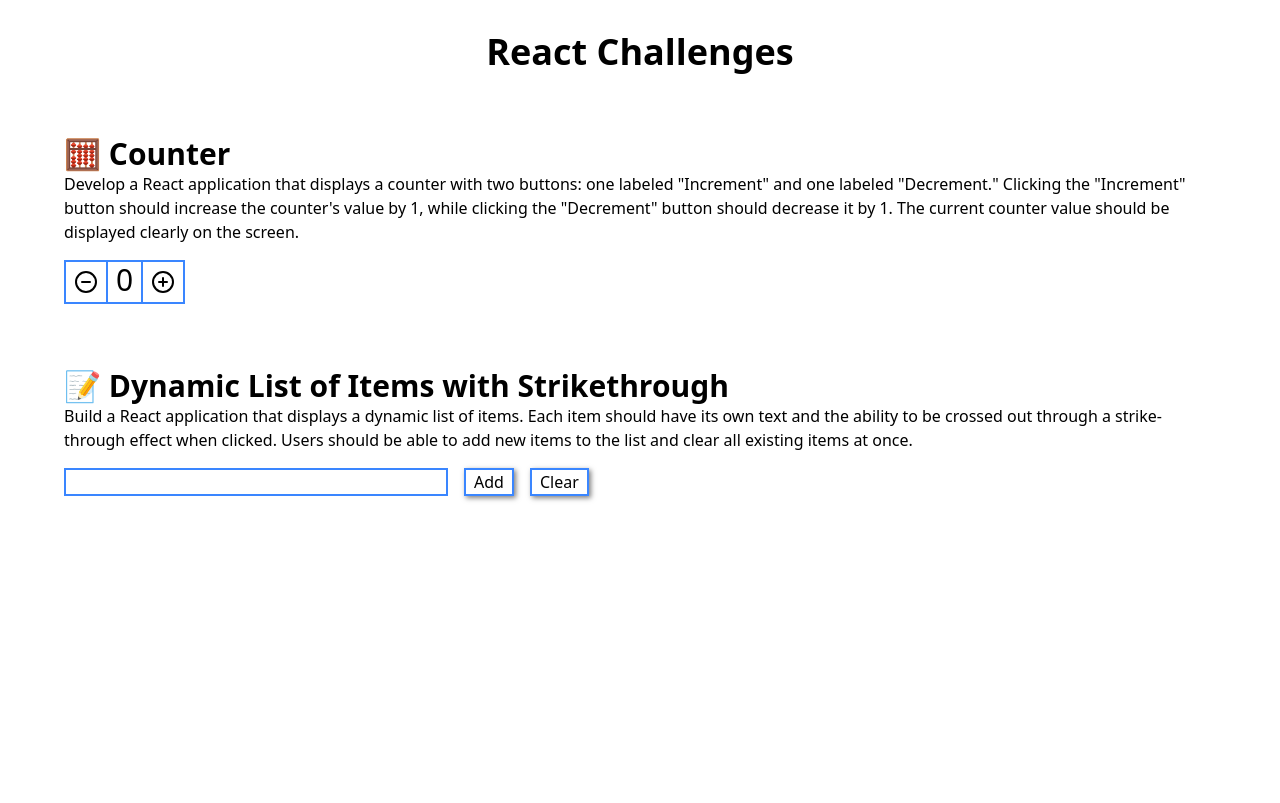
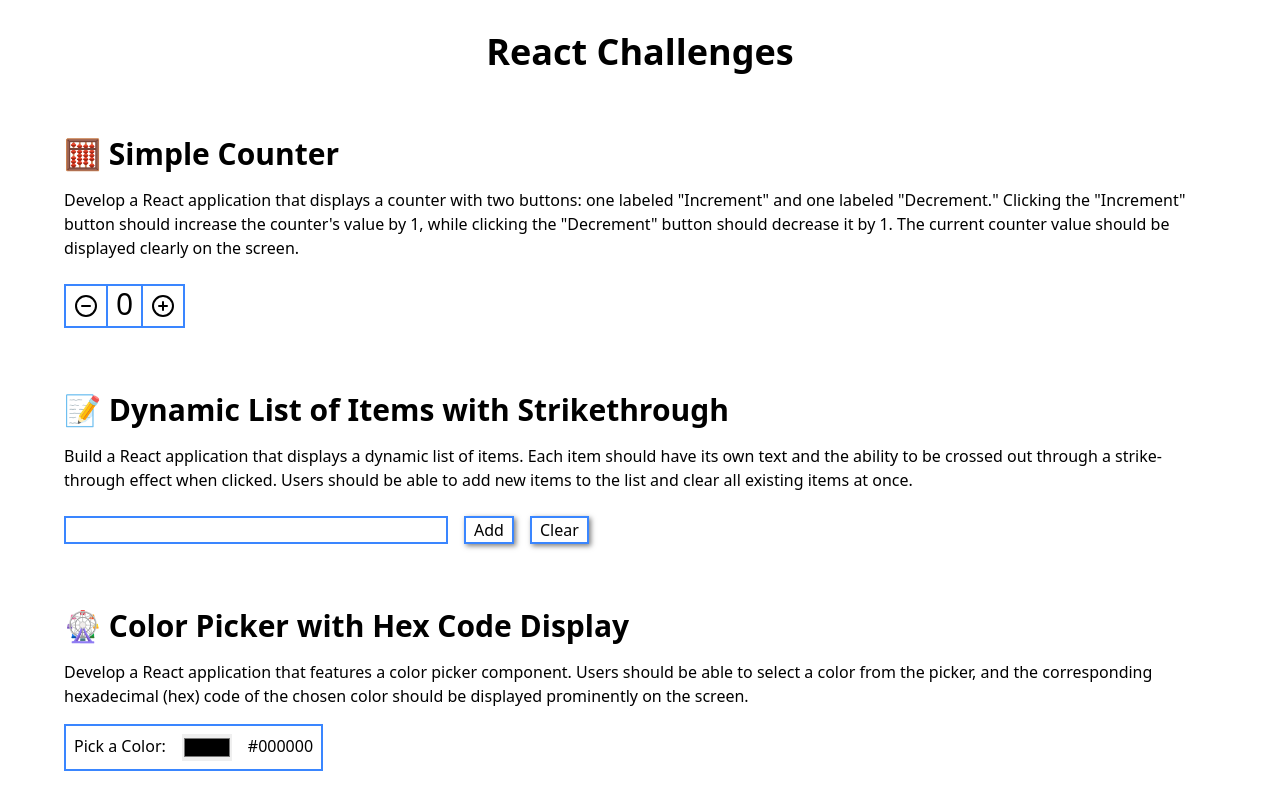
Before and after one commit to Prithwish-Hati/react-challenges, a React (Vite) app: page / in a window 1280 px wide. Built offline with nearby package versions, Linux system fonts and the light colour scheme.

Commit message:
color picker

```diff
--- a/src/App.jsx
+++ b/src/App.jsx
@@ -1,4 +1,5 @@
 import './App.css'
+import ColorPicker from './components/ColorPicker'
 import Counter from './components/Counter'
 import DynamicList from './components/DynamicList'
 
@@ -9,6 +10,7 @@
       <h1 className='text-4xl font-bold my-8'>React Challenges</h1>
       <Counter />
       <DynamicList />
+      <ColorPicker />
     </main>
   )
 }
--- /dev/null
+++ b/src/components/ColorPicker.jsx
@@ -0,0 +1,27 @@
+import React, { useRef, useState } from 'react'
+
+const ColorPicker = () => {
+    const [color, setColor] = useState('#000000')
+    const colorInput = useRef()
+
+    const handleInputChange = () => {
+        setColor(colorInput.current.value)
+    }
+    return (
+        <section className='my-8'>
+            <h2 className='text-3xl font-semibold'>🎡 Color Picker with Hex Code Display</h2>
+            <p className='mt-4'>
+                Develop a React application that features a color picker component. Users should be able to select a color from the picker, and the corresponding hexadecimal (hex) code of the chosen color should be displayed prominently on the screen.
+            </p>
+            <div className='mt-4 flex gap-4 border-2 border-royal-blue p-2 w-fit'>
+                <label>
+                    Pick a Color:
+                </label>
+                <input type='color' ref={colorInput} onChange={handleInputChange} />
+                <p>{color}</p>
+            </div>
+        </section>
+    )
+}
+
+export default ColorPicker
--- a/src/components/Counter.jsx
+++ b/src/components/Counter.jsx
@@ -14,9 +14,9 @@
 
     return (
         <section className='my-8'>
-            <h2 className='text-3xl font-semibold'>🧮 Counter</h2>
-            <p>Develop a React application that displays a counter with two buttons: one labeled "Increment" and one labeled "Decrement." Clicking the "Increment" button should increase the counter's value by 1, while clicking the "Decrement" button should decrease it by 1. The current counter value should be displayed clearly on the screen.</p>
-            <div className='mt-4 flex'>
+            <h2 className='text-3xl font-semibold'>🧮 Simple Counter</h2>
+            <p className='mt-4'>Develop a React application that displays a counter with two buttons: one labeled "Increment" and one labeled "Decrement." Clicking the "Increment" button should increase the counter's value by 1, while clicking the "Decrement" button should decrease it by 1. The current counter value should be displayed clearly on the screen.</p>
+            <div className='mt-6 flex'>
                 <button onClick={handleDecrement} className='border-2 border-royal-blue p-2'>
                     <CircleMinus />
                 </button>
--- a/src/components/DynamicList.jsx
+++ b/src/components/DynamicList.jsx
@@ -20,8 +20,8 @@
     return (
         <section className='my-8'>
             <h2 className='text-3xl font-semibold'>📝 Dynamic List of Items with Strikethrough</h2>
-            <p>Build a React application that displays a dynamic list of items. Each item should have its own text and the ability to be crossed out through a strike-through effect when clicked. Users should be able to add new items to the list and clear all existing items at once.</p>
-            <input type='text' className='border-2 border-royal-blue mt-4 w-4/12' ref={myInput} />
+            <p className='mt-4'>Build a React application that displays a dynamic list of items. Each item should have its own text and the ability to be crossed out through a strike-through effect when clicked. Users should be able to add new items to the list and clear all existing items at once.</p>
+            <input type='text' className='border-2 border-royal-blue mt-6 w-4/12' ref={myInput} />
             <button className='ml-4 border-2 border-royal-blue shadow-mini px-2' onClick={handleAdd}>Add</button>
             <button className='ml-4 border-2 border-royal-blue shadow-mini px-2' onClick={handleClear}>Clear</button>
             {listItems.length > 0 &&
```
